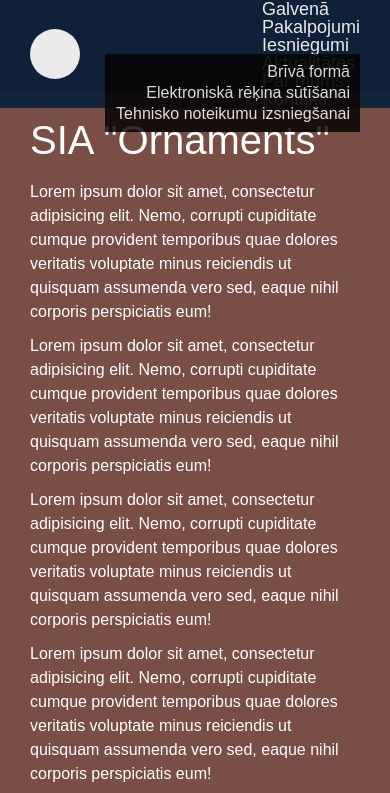
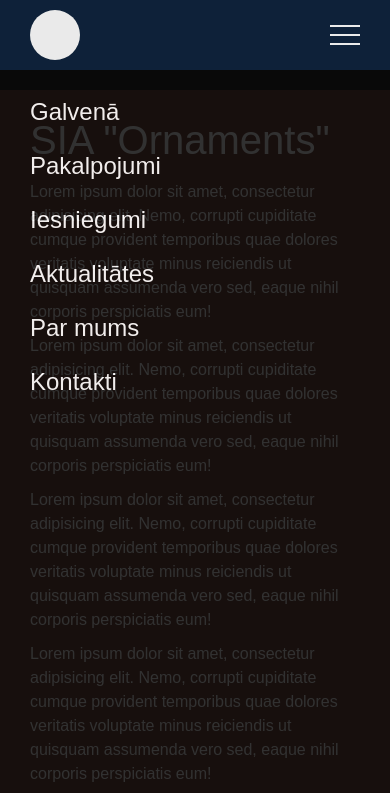
Before and after one commit to Andris-Pikarevskis/Ornamnets, a plain HTML site: page index.html in a window 390 px wide. Shown: the top 793 px of the page. Drawn offline with Linux system fonts and the light colour scheme.

Commit message:
Update style.css
sub-menu

```diff
--- a/css/style.css
+++ b/css/style.css
@@ -76,6 +76,7 @@ body._lock {
 .menu {
 }
 .menu__icon {
+	display: none;
 }
 .menu__body {
 }
@@ -203,3 +204,83 @@ body._touch .menu__list > li._active .menu__arrow{
 		transition: all 0.3s ease 0s;
 	}
 }
+@media (max-width: 767px){
+	.menu__icon{
+		z-index: 5;
+		display: block;
+		position: relative;
+		width: 30px;
+		height: 20px;
+		cursor: pointer;
+	}
+	.menu__icon span,
+	.menu__icon::before,
+	.menu__icon::after{
+		left: 0;
+		position: absolute;
+		height: 10%;
+		width: 100%;
+		transition: all 0.3s ease 0s;
+		background-color: #fff;
+	}
+	.menu__icon::before,
+	.menu__icon::after{
+		content: "";
+	}
+	.menu__icon::before{
+		top: 0;
+	}
+	.menu__icon::after{
+		bottom: 0;
+	}
+	.menu__icon span{
+		top: 50%;
+		transform: scale(1) translate(0px, -50%);
+	}
+	.menu__body {
+		position: fixed;
+		top: 0;
+		left: 0;
+		width: 100%;
+		height: 100%;
+		background-color: rgba(0,0,0,0.9);
+		padding: 100px 30px 30px 30px;
+		transition: left 0.3s ease 0s;
+		overflow: auto;
+	}
+	.menu__body::before{
+		content: "";
+		position: fixed;
+		width: 100%;
+		top: 0;
+		left: 0;
+		height: 70px;
+		background-color: #0b203a;
+		z-index: 3;
+	}
+	.menu__list > li{
+		flex-wrap: wrap;
+		margin: 0px 0px 30px 0px;
+	}
+	.menu__list > li:last-child {
+		margin-bottom: 0;
+	}
+	.menu__list > li._active .menu__sub-list{
+		display: block;
+	}
+	.menu__link {
+		font-size: 24px;
+	}
+	.menu__sub-list {
+		position: relative;
+		background-color: #fff;
+		flex: 1 1 100%;
+		margin: 20px 0px 0px 0px;
+		text-align: left;
+		display: none;
+	}
+	.menu__sub-link {
+		font-size: 20px;
+		color: #000;
+	}
+}
```
